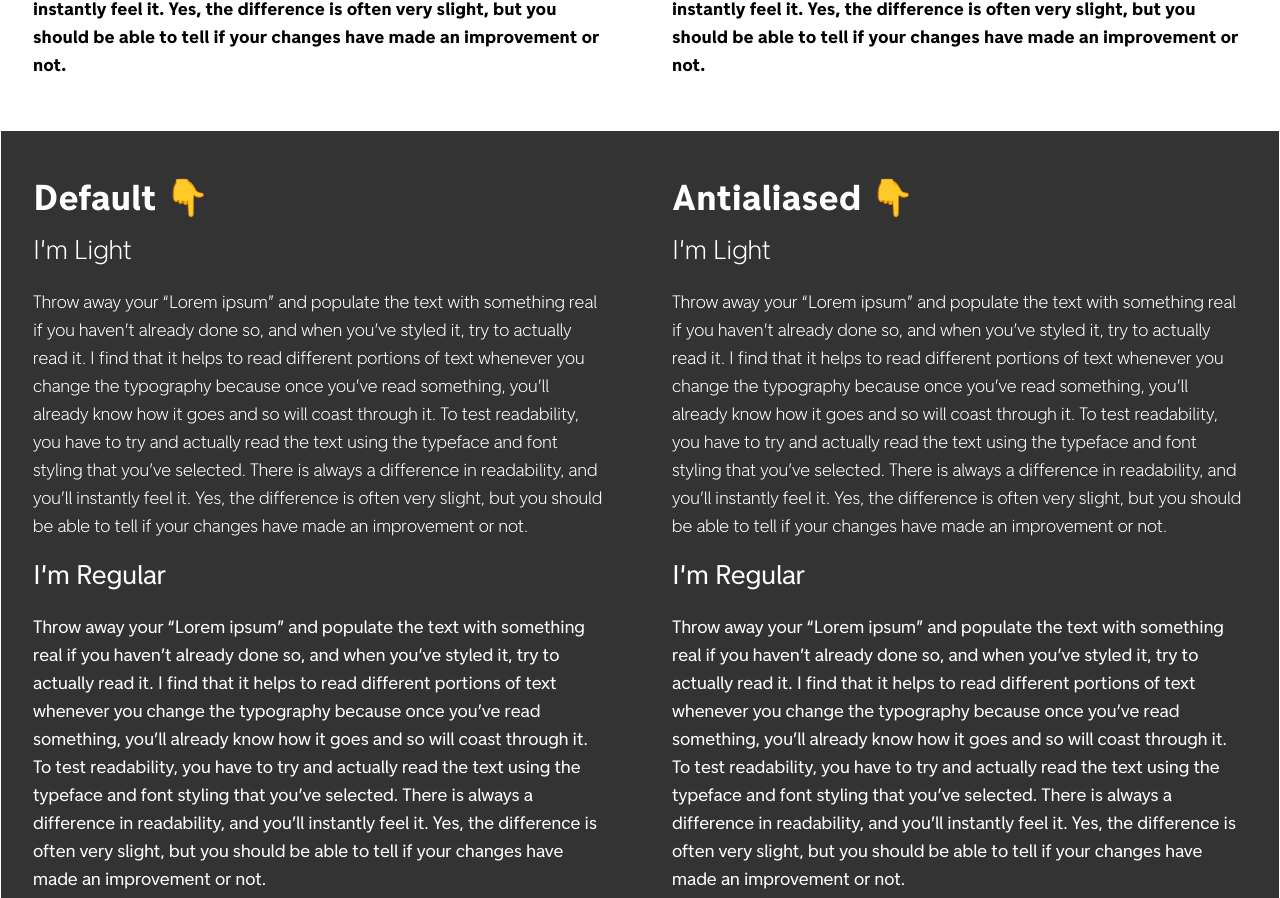
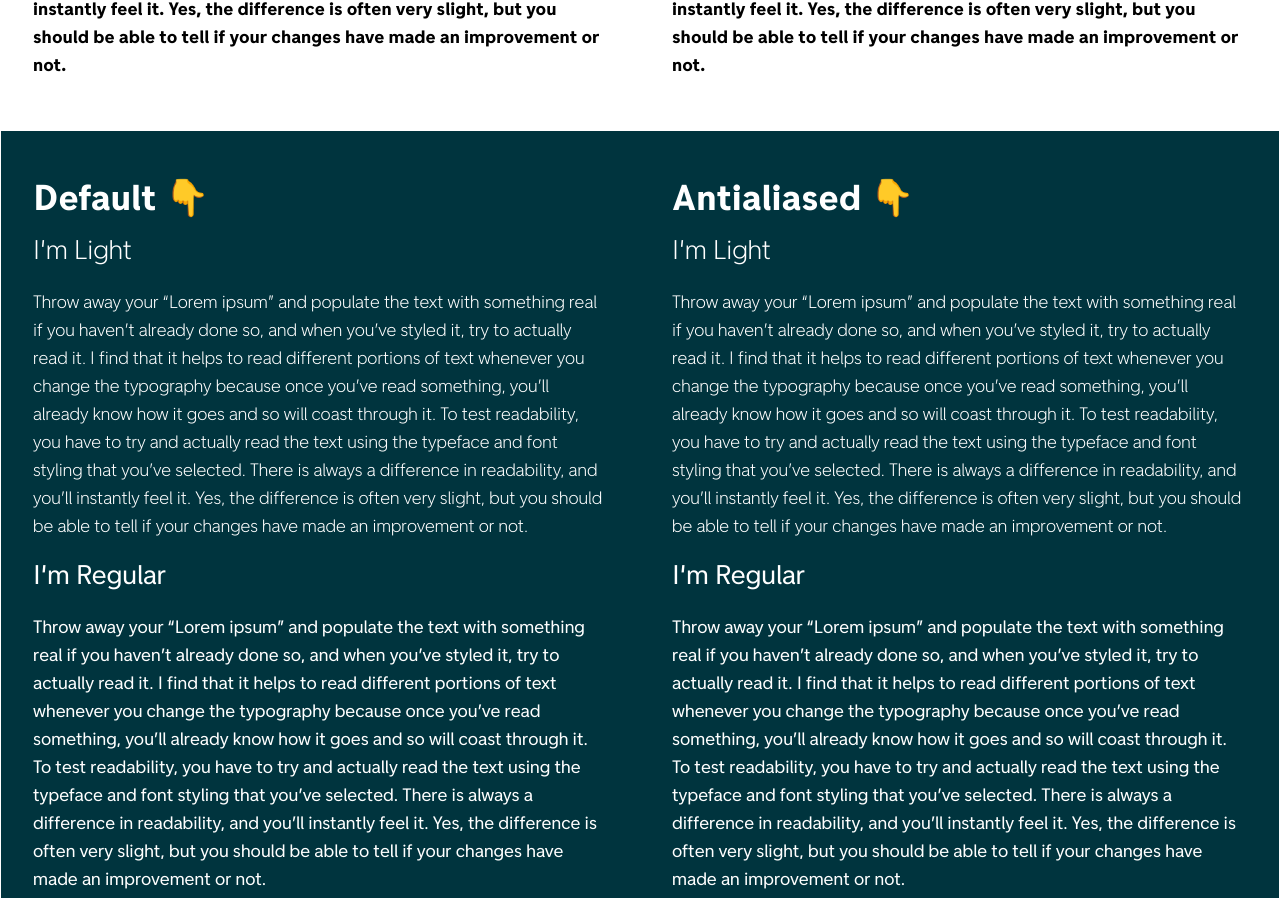
Before and after one commit to tujoworker/dnb-sans, a plain HTML site: page index.html in a window 1280 px wide. Shown: the part 1417-2315 px from the top of the page. Drawn offline with Linux system fonts and the light colour scheme.

```diff
--- a/typography.css
+++ b/typography.css
@@ -27,10 +27,11 @@
   min-width: 16rem;
 }
 
-.dark {
+.dark .antialiased ,
+.dark .subpixel-rendering {
   color: white;
-  /* background-color: #00343E; */
-  background-color: #333;
+  background-color: #00343E;
+  /* background-color: #333; */
 }
 
 .use-light {
```
